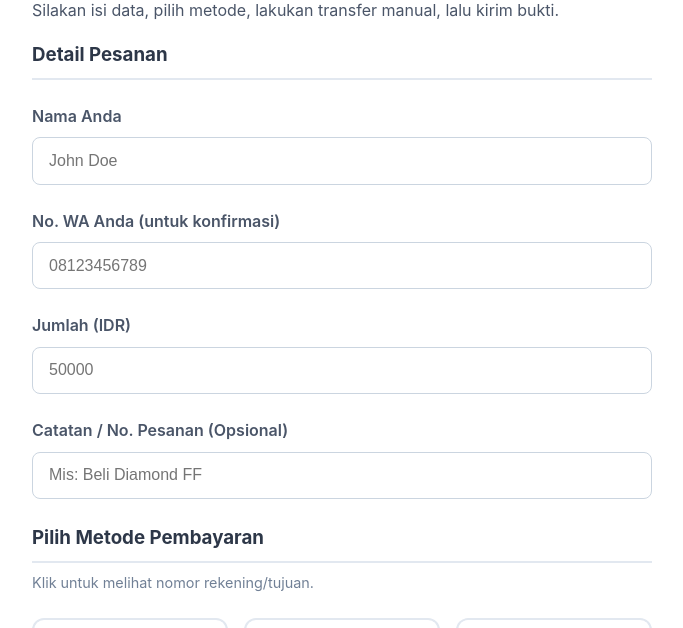
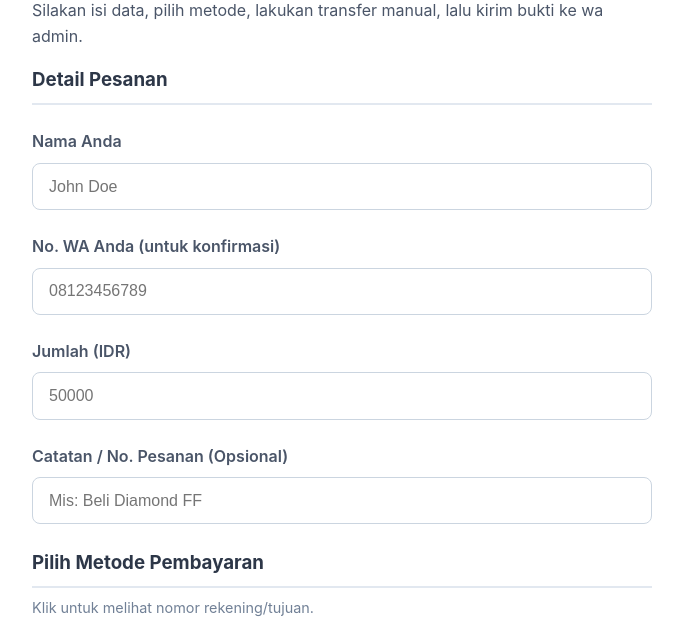
Before and after one commit to RaffaStr/Payment-Raffa, a plain HTML site: page index.html in a window 1280 px wide. Shown: the part 141-769 px from the top of the page, without its empty margins (298-981 px from the left). Drawn offline with Linux system fonts and the light colour scheme.

Commit message:
Update index.html

```diff
--- a/index.html
+++ b/index.html
@@ -10,7 +10,7 @@
 
     <div class="container">
         <h1>Form Pembayaran Manual</h1>
-        <p>Silakan isi data, pilih metode, lakukan transfer manual, lalu kirim bukti.</p>
+        <p>Silakan isi data, pilih metode, lakukan transfer manual, lalu kirim bukti ke wa admin.</p>
 
         <div id="status-messages" class="status-box" style="display: none;"></div>
 
```
